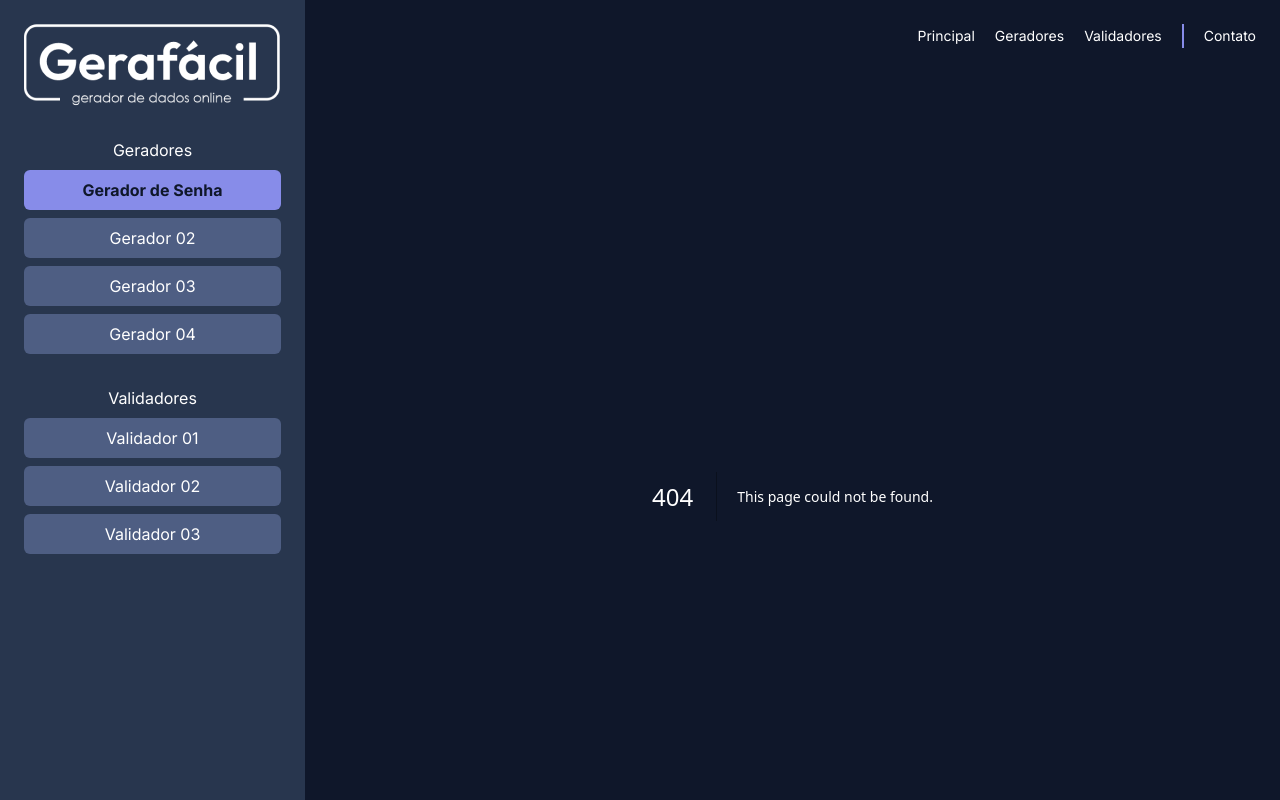
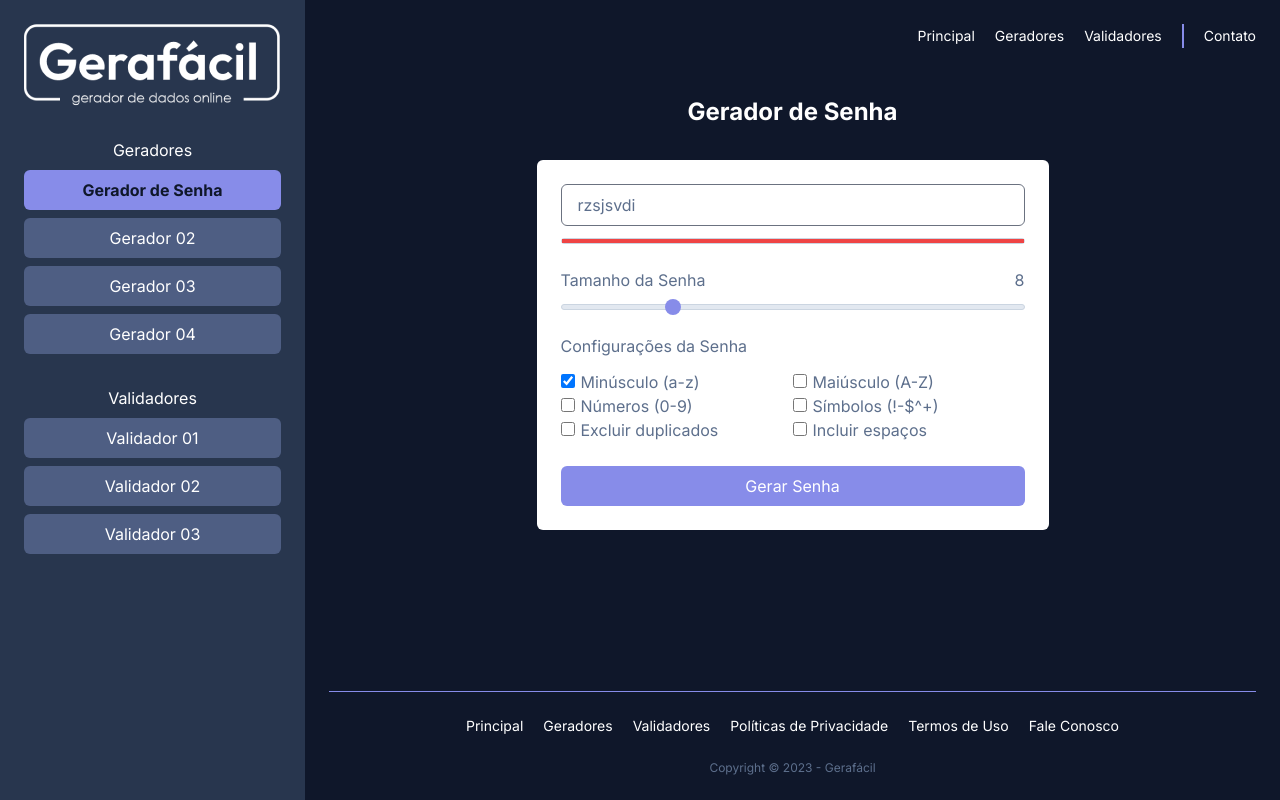
Before and after one commit to awa-minds/gera-facil, a Next.js app: page /geradores/gerador-senha in a window 1280 px wide. Before the commit this address had no page. Built offline with nearby package versions, Linux system fonts and the light colour scheme.

Commit message:
feat(generators): add password generator

```diff
--- /dev/null
+++ b/src/app/geradores/gerador-senha/page.tsx
@@ -0,0 +1,18 @@
+import { PasswordGenerator } from '@/components/generators'
+
+export const metadata = {
+  title: 'Gerador de senha | Gera Fácil',
+  description: '',
+}
+
+export default function GeradorDeSenhaPage() {
+  return (
+    <div className="page">
+      <h1>Gerador de Senha</h1>
+
+      <div className="page-content">
+        <PasswordGenerator />
+      </div>
+    </div>
+  )
+}
--- /dev/null
+++ b/src/components/CheckboxGroup/index.tsx
@@ -0,0 +1,46 @@
+type CheckboxProps = {
+  id: string
+  label: string
+  checked: boolean
+}
+
+type CheckboxGroupProps = {
+  options: CheckboxProps[]
+  setOptions: (options: CheckboxProps[]) => void
+}
+
+export const CheckboxGroup = ({ options, setOptions }: CheckboxGroupProps) => {
+  const handleCheckboxChange = (id: string) => {
+    const updatedOptions = options.map((option) => {
+      if (option.id === id) {
+        return {
+          ...option,
+          checked: !option.checked,
+        }
+      }
+
+      return option
+    })
+
+    setOptions(updatedOptions)
+  }
+
+  return (
+    <>
+      {options.map((option) => (
+        <label
+          key={option.id}
+          className="flex cursor-pointer items-baseline space-x-1.5"
+        >
+          <input
+            type="checkbox"
+            className="form-checkbox h-3.5 w-3.5"
+            checked={option.checked}
+            onChange={() => handleCheckboxChange(option.id)}
+          />
+          <span>{option.label}</span>
+        </label>
+      ))}
+    </>
+  )
+}
--- /dev/null
+++ b/src/components/generators/PasswordGenerator.tsx
@@ -0,0 +1,164 @@
+'use client'
+
+import { CheckboxGroup } from '../CheckboxGroup'
+import { useEffect, useState } from 'react'
+import { Range } from 'react-range'
+
+export const PasswordGenerator = () => {
+  const [options, setOptions] = useState([
+    { id: 'lowercase', label: 'Minúsculo (a-z)', checked: true },
+    { id: 'uppercase', label: 'Maiúsculo (A-Z)', checked: false },
+    { id: 'numbers', label: 'Números (0-9)', checked: false },
+    { id: 'symbols', label: 'Símbolos (!-$^+)', checked: false },
+    { id: 'exc-duplicate', label: 'Excluir duplicados', checked: false },
+    { id: 'spaces', label: 'Incluir espaços', checked: false },
+  ])
+  const [password, setPassword] = useState('')
+  const [passwordLength, setPasswordLength] = useState(8)
+  const [passwordSecure, setPasswordSecure] = useState(1)
+  const [percentage, setPercentage] = useState(0)
+  const [percentageColor, setPercentageColor] = useState('')
+
+  const characters: { [key: string]: string } = {
+    lowercase: 'abcdefghijklmnopqrstuvwxyz',
+    uppercase: 'ABCDEFGHIJKLMNOPQRSTUVWXYZ',
+    numbers: '0123456789',
+    symbols: '^!$%&|[](){}:;.,*+-#@<>~',
+  }
+
+  const generateComplexity = () => {
+    if (passwordLength <= 8) {
+      setPercentage(33)
+      setPercentageColor('bg-red-500')
+    } else if (passwordLength <= 16) {
+      setPercentage(50)
+      setPercentageColor('bg-yellow-500')
+    } else {
+      setPercentage(100)
+      setPercentageColor('bg-green-500')
+    }
+  }
+
+  const generatePassword = () => {
+    let staticPassword = ''
+    let randomPassword = ''
+    let excludeDuplicate = false
+
+    options.forEach((option) => {
+      if (option.checked) {
+        switch (option.id) {
+          case 'lowercase':
+          case 'uppercase':
+          case 'numbers':
+          case 'symbols':
+            staticPassword += characters[option.id]
+            break
+          case 'spaces':
+            staticPassword += `  ${staticPassword}  `
+            break
+          default:
+            excludeDuplicate = true
+        }
+      }
+    })
+
+    for (let i = 0; i < passwordLength; i++) {
+      const randomChar =
+        staticPassword[Math.floor(Math.random() * staticPassword.length)]
+
+      if (excludeDuplicate) {
+        if (!randomPassword.includes(randomChar) || randomChar === ' ') {
+          randomPassword += randomChar
+        } else {
+          i--
+        }
+      } else {
+        randomPassword += randomChar
+      }
+    }
+
+    setPassword(randomPassword)
+  }
+
+  useEffect(() => {
+    generateComplexity()
+    // eslint-disable-next-line react-hooks/exhaustive-deps
+  }, [passwordLength])
+
+  useEffect(() => {
+    generatePassword()
+    // eslint-disable-next-line react-hooks/exhaustive-deps
+  }, [options, passwordLength])
+
+  return (
+    <div>
+      <div className="m-auto flex min-w-[380px] max-w-lg flex-col gap-6 rounded-md bg-white p-6">
+        <div className="flex flex-col gap-3">
+          <input
+            value={password}
+            className="w-full rounded-md border border-gray-500 px-4 py-2"
+          />
+
+          <Range
+            step={1}
+            min={1}
+            max={3}
+            values={[passwordSecure]}
+            onChange={(values) => setPasswordSecure(values[0])}
+            renderTrack={({ props }) => (
+              <div
+                {...props}
+                className="h-1.5 rounded border border-slate-300 bg-slate-200"
+              >
+                <div
+                  className={`h-1 w-[${percentage}%] ${percentageColor} transition-all duration-500`}
+                ></div>
+              </div>
+            )}
+            renderThumb={({ props }) => <div {...props} />}
+          />
+        </div>
+
+        <div className="flex flex-col gap-3">
+          <div className="flex justify-between">
+            <h2>Tamanho da Senha</h2>
+            <span>{passwordLength}</span>
+          </div>
+
+          <Range
+            step={1}
+            min={1}
+            max={30}
+            values={[passwordLength]}
+            onChange={(values) => setPasswordLength(values[0])}
+            renderTrack={({ props, children }) => (
+              <div
+                {...props}
+                className="h-1.5 rounded border border-slate-300 bg-slate-200"
+              >
+                {children}
+              </div>
+            )}
+            renderThumb={({ props }) => (
+              <div {...props} className="h-4 w-4 rounded-full bg-awa-100" />
+            )}
+          />
+        </div>
+
+        <div className="text flex flex-col gap-3">
+          <h2>Configurações da Senha</h2>
+          <div className="grid grid-cols-2">
+            <CheckboxGroup options={options} setOptions={setOptions} />
+          </div>
+        </div>
+
+        <button
+          className="rounded-md bg-awa-100 px-6 py-2 text-white transition-colors hover:bg-awa-300"
+          onClick={generatePassword}
+        >
+          Gerar Senha
+        </button>
+      </div>
+    </div>
+  )
+}
--- /dev/null
+++ b/src/components/generators/index.tsx
@@ -0,0 +1 @@
+export * from './PasswordGenerator'
```
